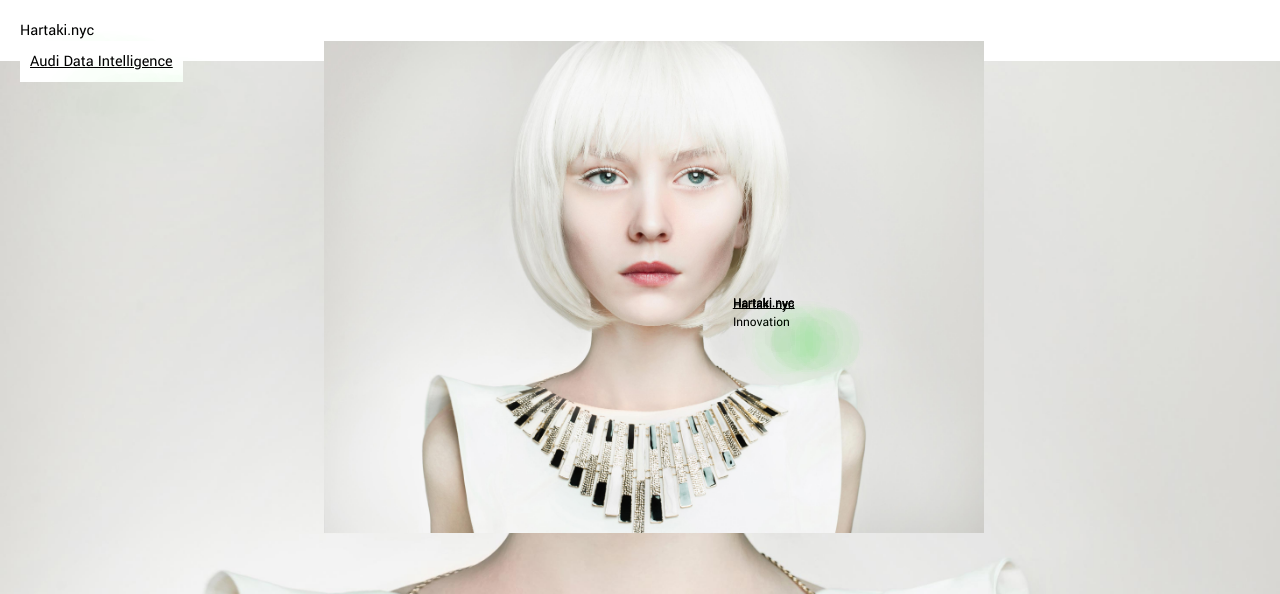
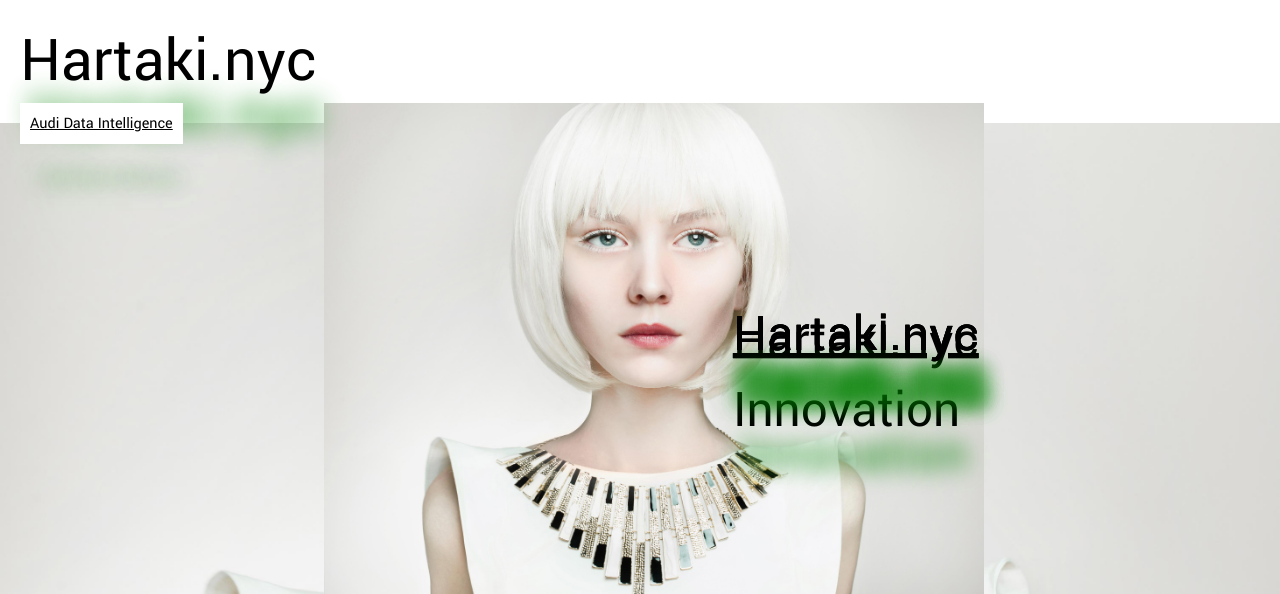
Before and after one commit to Hartaki/hartaki.github.io, a PHP site: page / in a window 1280 px wide. Shown: the top 594 px of the page. Run offline with PHP 8.4, Linux system fonts and the light colour scheme.

Commit message:
updated font

```diff
--- a/hartaki.css
+++ b/hartaki.css
@@ -16,11 +16,11 @@ body {
   background-position: top;
 	background-color: #fff;
   margin: auto;
-  text-shadow: 52px 42px 55px #008000;
+  text-shadow: 9px 53px 26px #008000;
   z-index: 1781;
   position: absolute;
   width: 100%;
-
+  font-size: 400%;
 
 }
 
```
